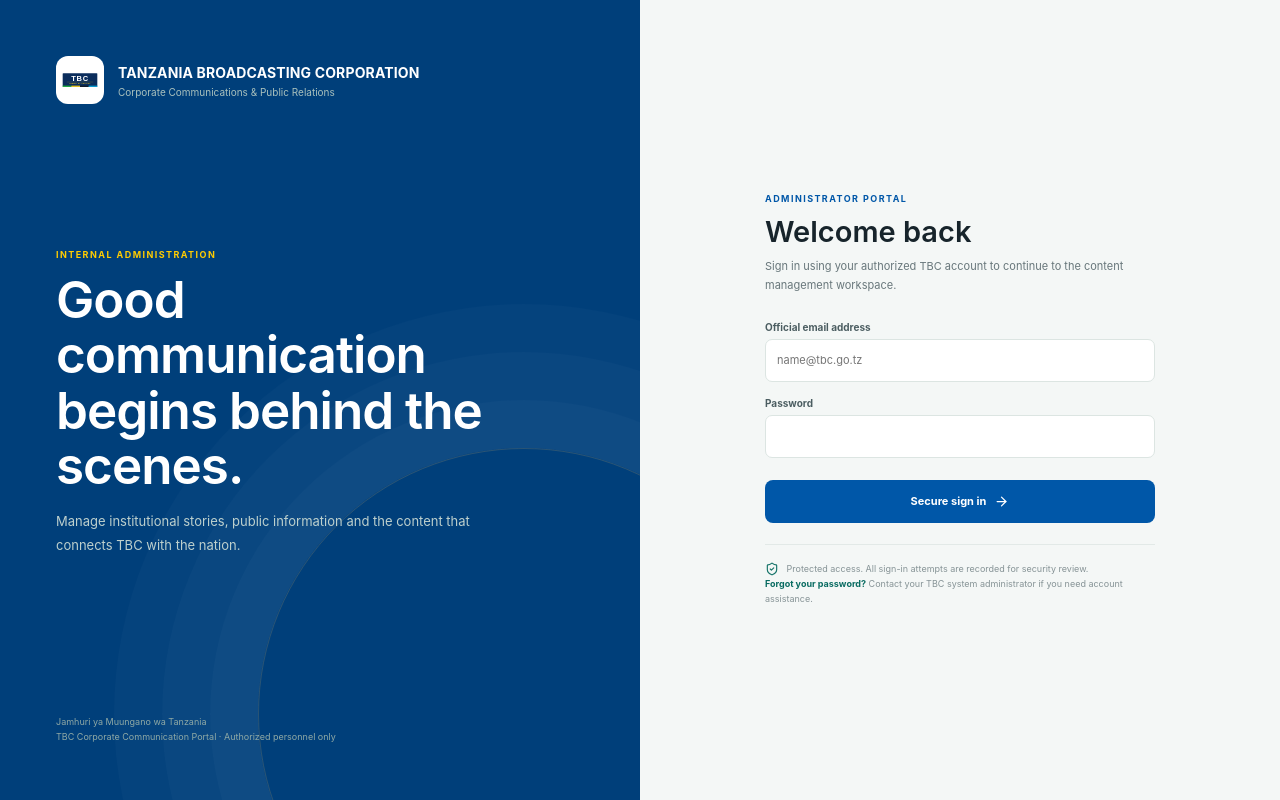
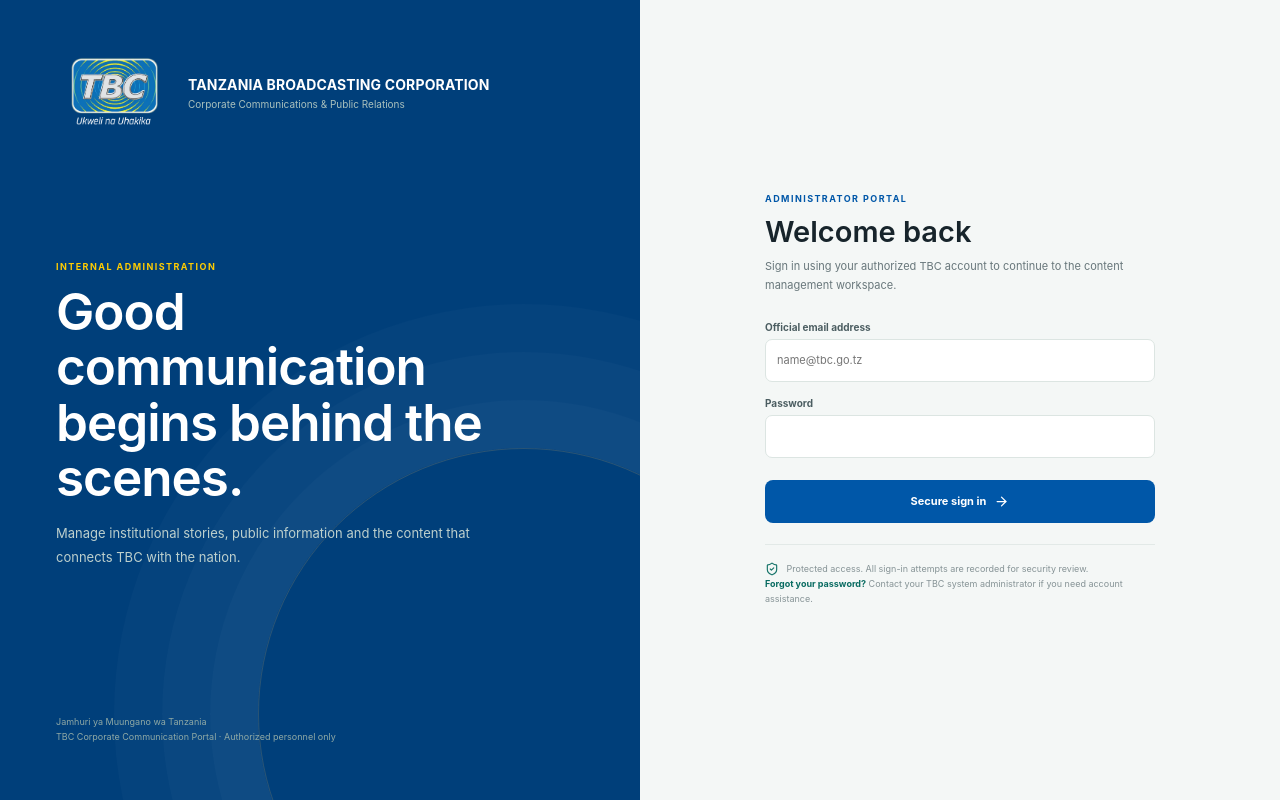
Before and after one commit to sulaymanyusuffarhan/tibisii, a Next.js app: page /admin/login in a window 1280 px wide. Built offline with nearby package versions, Linux system fonts and the light colour scheme.

Commit message:
Use TBC logo in footer and login branding
Co-authored-by: arena-agent <297053741+arena-agent@users.noreply.github.com>

```diff
--- a/src/app/admin/login/page.tsx
+++ b/src/app/admin/login/page.tsx
@@ -20,7 +20,7 @@ export default function AdminLoginPage() {
   }
   return <div className="login-screen">
     <section className="login-brand-panel">
-      <div className="login-brand-top"><img src="/branding/tbc-logo.svg" alt="TBC logo"/><div><strong>TANZANIA BROADCASTING CORPORATION</strong><small>Corporate Communications & Public Relations</small></div></div>
+      <div className="login-brand-top"><img src="/branding/tbc-logo.webp" alt="TBC logo"/><div><strong>TANZANIA BROADCASTING CORPORATION</strong><small>Corporate Communications & Public Relations</small></div></div>
       <div className="login-message"><div className="eyebrow">INTERNAL ADMINISTRATION</div><h1>Good communication begins behind the scenes.</h1><p>Manage institutional stories, public information and the content that connects TBC with the nation.</p></div>
       <div className="login-foot">Jamhuri ya Muungano wa Tanzania<br/>TBC Corporate Communication Portal · Authorized personnel only</div>
     </section>
--- a/src/app/brand-overrides.css
+++ b/src/app/brand-overrides.css
@@ -1,4 +1,13 @@
 /* Shared institutional header, Apple-style system typography and supplied brand marks. */
+.login-brand-top img {
+  width: 118px;
+  height: 72px;
+  flex: none;
+  padding: 0;
+  background: transparent;
+  border-radius: 0;
+  object-fit: contain;
+}
 .admin-sidebar {
   overflow-x: hidden;
   overflow-y: auto;
--- a/src/components/public/PublicFooter.tsx
+++ b/src/components/public/PublicFooter.tsx
@@ -7,10 +7,9 @@ function hrefFor(url:string,lang:Lang){if(/^https?:\/\//i.test(url)||/^(mailto:|
 export function PublicFooter({lang,settings,menus}:{lang:Lang;settings:SiteSettingsMap;menus:Record<string,MenuItemNode[]>}){
  const address=lang==='sw'?settings.contact.physical_address_sw:settings.contact.physical_address_en;
  const verifiedContact=settings.contact.verified===true&&!settings.contact.is_placeholder;
- const verifiedBranding=settings.branding.verified===true;
  return <footer className="public-footer">
   <div className="footer-main"><div className="public-container footer-grid">
-   <div className="footer-brand">{verifiedBranding?<img src={settings.branding.institutional_logo_url} alt="TBC"/>:<span className="footer-text-mark">TBC</span>}<h2>{lang==='sw'?settings.general.institution_name_sw:settings.general.institution_name_en}</h2><p>{lang==='sw'?settings.footer.about_blurb_sw:settings.footer.about_blurb_en}</p><a className="footer-external" href={settings.general.main_broadcast_url} target="_blank" rel="noopener noreferrer">{lang==='sw'?'Tembelea tovuti kuu ya TBC':'Visit the main TBC website'} <ArrowUpRight size={13}/></a></div>
+   <div className="footer-brand"><img src={settings.branding.institutional_logo_url||'/branding/tbc-logo.webp'} alt="TBC"/><h2>{lang==='sw'?settings.general.institution_name_sw:settings.general.institution_name_en}</h2><p>{lang==='sw'?settings.footer.about_blurb_sw:settings.footer.about_blurb_en}</p><a className="footer-external" href={settings.general.main_broadcast_url} target="_blank" rel="noopener noreferrer">{lang==='sw'?'Tembelea tovuti kuu ya TBC':'Visit the main TBC website'} <ArrowUpRight size={13}/></a></div>
    <div className="footer-links"><h3>{lang==='sw'?'Kuhusu TBC':'About TBC'}</h3>{(menus.footer_about||[]).map(item=><Link key={item.id} href={hrefFor(item.url,lang)}>{lang==='sw'?item.label_sw:item.label_en}</Link>)}<Link href={`/${lang}/leadership`}>{lang==='sw'?'Uongozi':'Leadership'}</Link><Link href={`/${lang}/offices`}>{lang==='sw'?'Ofisi za kanda':'Regional offices'}</Link></div>
    <div className="footer-links"><h3>{lang==='sw'?'Rasilimali':'Resources'}</h3>{(menus.footer_resources||[]).map(item=><Link key={item.id} href={hrefFor(item.url,lang)}>{lang==='sw'?item.label_sw:item.label_en}</Link>)}<Link href={`/${lang}/faq`}>{lang==='sw'?'Maswali yanayoulizwa mara kwa mara':'Frequently asked questions'}</Link><Link href={`/${lang}/forms`}>{lang==='sw'?'Fomu za mtandaoni':'Online forms'}</Link><Link href={`/${lang}/sitemap`}>{lang==='sw'?'Ramani ya tovuti':'Sitemap'}</Link></div>
    <div className="footer-contact"><h3>{lang==='sw'?'Mawasiliano':'Contact'}</h3>{verifiedContact?<>{address&&<p><MapPin size={14}/><span>{address}</span></p>}{settings.contact.phone_primary&&<p><Phone size={14}/><span>{settings.contact.phone_primary}</span></p>}{settings.contact.official_email&&<p><Mail size={14}/><span>{settings.contact.official_email}</span></p>}</>:<p className="contact-pending">{lang==='sw'?'Taarifa za mawasiliano zinathibitishwa.':'Contact details are pending verification.'}</p>}{settings.contact.emrejesho_enabled&&<a className="footer-emrejesho" href={settings.contact.emrejesho_url} target="_blank" rel="noopener noreferrer">e-Mrejesho <ExternalLink size={11}/></a>}</div>
```
